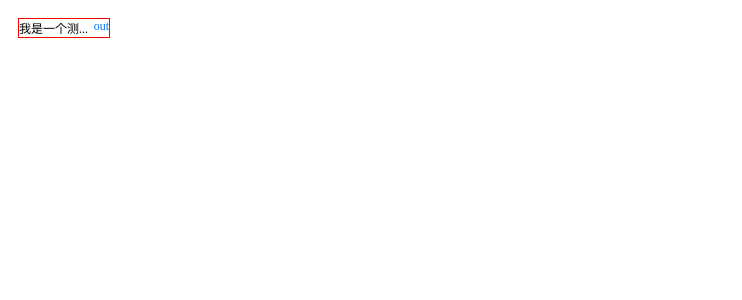
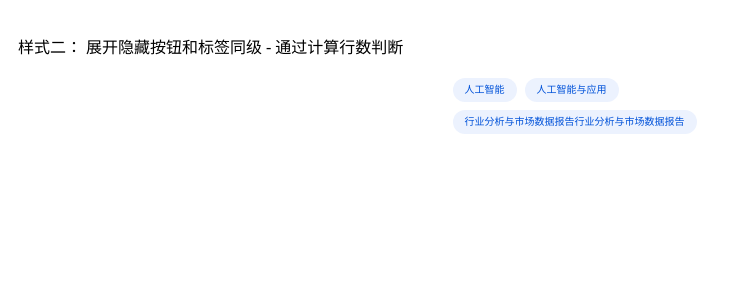
Before and after one commit to perfectyang/react-component, a React (Vite) app: page / in a window 1280 px wide. Shown: the top 300 px of the page, without its empty margins (0-742 px from the left). Built offline with nearby package versions, Linux system fonts and the light colour scheme.

Commit message:
fix: 升级react

```diff
--- a/src/App.tsx
+++ b/src/App.tsx
@@ -2,7 +2,8 @@ import React from "react";
 // import Son from './demo/Son';
 // import TestControll from "./demo/TestControll";
 // import TestControll from "./demo/TableDemo";
-import EllipsisText from "./components/EllipsisText";
+// import EllipsisText from "./components/EllipsisText";
+import EllipsisLabel from "./components/EllipsisLabel";
 
 interface IProps {}
 const App: React.FC<IProps> = ({}) => {
@@ -10,9 +11,10 @@ const App: React.FC<IProps> = ({}) => {
     <>
       <div style={{ padding: "10px" }}>
         {/* <Son value={'初始化'}  /> */}
-        <div style={{ width: "90px", border: "1px solid red" }}>
-          <EllipsisText text="我是一个测试文本" buttonText="out" />
-        </div>
+        {/* <div style={{ width: "90px", border: "1px solid red" }}> */}
+        {/*   {/* <EllipsisText text="我是一个测试文本" buttonText="out" /> */}
+        {/* </div> */}
+        <EllipsisLabel />
       </div>
     </>
   );
--- a/src/components/Ellipsis/index.tsx
+++ b/src/components/Ellipsis/index.tsx
@@ -1,4 +1,4 @@
-import { ts } from "@/language/translate";
+// import { ts } from "@/language/translate";
 import { Button, Tag } from "@arco-design/web-react";
 import React, {
   useCallback,
@@ -151,7 +151,7 @@ const Ellipsis: React.FC<IProps> = ({ tags, checked, onChecked, row = 1 }) => {
                   setExpanded(bool);
                 }}
               >
-                {!expanded ? ts("展开") : ts("收起")}
+                {!expanded ? "展开" : "收起"}
               </Button>
             )}
           </div>
--- /dev/null
+++ b/src/components/EllipsisLabel/index.less
@@ -0,0 +1,45 @@
+.list-con {
+  max-width: 375px;
+  height: 62px;
+  margin: 20px auto 0;
+  overflow: hidden;
+  /*      border: 1px solid red;*/
+  display: flex;
+  flex-wrap: wrap;
+}
+.list-con-3,
+.list-con-4 {
+  height: 62px;
+}
+.list-expand {
+  height: auto;
+}
+.label {
+  max-width: 132px;
+  max-width: calc(100% - 72px);
+  height: 24px;
+  border-radius: 22px;
+  background: #ecf2fe;
+  color: #0052d9;
+  font-size: 10px;
+  line-height: 24px;
+  text-align: center;
+  padding: 0 12px;
+  margin: 0 8px 8px 0;
+  white-space: nowrap;
+  text-overflow: ellipsis;
+  overflow: hidden;
+}
+.expand {
+  width: 50px;
+  font-size: 12px;
+  color: #666;
+  text-align: center;
+  margin: 5px auto;
+  /*      cursor: pointer;*/
+}
+.expand-btn {
+  max-width: 100px;
+  /*      cursor: pointer;*/
+  margin-right: 0;
+}
--- /dev/null
+++ b/src/components/EllipsisLabel/index.tsx
@@ -0,0 +1,122 @@
+import { useReactive } from "ahooks";
+import cls from "classnames";
+import { useLayoutEffect, useMemo, useRef } from "react";
+import "./index.less";
+interface IProps {}
+const EllipsisLabel: React.FC<IProps> = (props) => {
+  const state = useReactive({
+    labelList: [
+      "人工智能",
+      "人工智能与应用",
+      "行业分析与市场数据报告行业分析与市场数据报告",
+      "标签标签标签标签标签标签标签",
+      "标签A",
+      "啊啊啊",
+      "宝宝贝贝",
+      "微信",
+      "吧啊啊",
+      "哦哦哦哦哦哦哦哦",
+      "人工智能",
+      "人工智能与应用",
+    ],
+    isExpand: false,
+    showExpandBtn: true,
+    labelLength: 12,
+    hideLength: 0,
+  });
+  const parentRef = useRef();
+
+  const initData = () => {
+    // const listCon = document.querySelector(".list-con-4");
+    const listCon = parentRef.current;
+    const labels = listCon?.querySelectorAll(".label:not(.expand-btn)");
+    console.log("labels", labels);
+    const firstLabelOffsetLeft = labels[0].getBoundingClientRect().left; // 第一个标签左侧偏移量
+    const labelMaringRight = parseInt(
+      window.getComputedStyle(labels[0]).marginRight
+    );
+    let line = 0; // 几行
+    let labelIndex = 0; // 渲染第几个
+    for (let i = 0; i < labels.length; i++) {
+      const _offsetLeft = labels[i].getBoundingClientRect().left;
+      if (firstLabelOffsetLeft === _offsetLeft) {
+        line += 1;
+      }
+      if (line > 2) {
+        state.showExpandBtn = true;
+        labelIndex = i;
+        // state.labelLength = state.hideLength
+        break;
+      } else {
+        state.showExpandBtn = false;
+      }
+    }
+    if (!state.showExpandBtn) {
+      return;
+    }
+    setTimeout(() => {
+      const listConRect = listCon.current.getBoundingClientRect();
+      const expandBtn = listCon.current.querySelector(".expand-btn");
+      const expandBtnWidth = expandBtn.getBoundingClientRect().width;
+      for (let i = labelIndex - 1; i >= 0; i--) {
+        console.log(labels[i]);
+        const labelRight =
+          labels[i].getBoundingClientRect().right - listConRect.left;
+        console.log(labelRight, expandBtnWidth, labelMaringRight);
+        if (
+          labelRight + labelMaringRight + expandBtnWidth <=
+          listConRect.width
+        ) {
+          state.hideLength = i + 1;
+          state.labelLength = state.hideLength;
+          break;
+        }
+      }
+    });
+  };
+
+  const changeExpand = () => {
+    state.isExpand = !state.isExpand;
+    if (state.isExpand) {
+      state.labelLength = state.labelList.length;
+    } else {
+      state.labelLength = state.hideLength;
+    }
+  };
+
+  const renderTags = useMemo(() => {
+    return state.labelList.slice(0, state.labelLength);
+  }, [state.labelList, state.labelLength]);
+
+  useLayoutEffect(() => {
+    initData();
+  }, []);
+
+  return (
+    <>
+      <p className="title">
+        样式二： 展开隐藏按钮和标签同级 - 通过计算行数判断
+      </p>
+      <div id="app4">
+        <div
+          ref={parentRef}
+          className={cls("list-con list-con-4", {
+            "list-expand": state.isExpand,
+          })}
+        >
+          {renderTags.map((tag, idx) => {
+            return (
+              <div className="label" key={idx}>
+                {tag}
+              </div>
+            );
+          })}
+          <div className="label expand-btn" onClick={changeExpand}>
+            {!state.isExpand ? "展开 ▼" : "隐藏 ▲"}
+          </div>
+        </div>
+      </div>
+    </>
+  );
+};
+export default EllipsisLabel;
--- a/src/main.tsx
+++ b/src/main.tsx
@@ -1,9 +1,8 @@
-import React from 'react'
-import ReactDOM from 'react-dom'
-import App from './App'
-import './theme.less'
+import { createRoot } from "react-dom/client";
+import App from "./App";
+import "./theme.less";
 
-ReactDOM.render(
-  <App />,
-  document.getElementById('root')
-)
+const container = document.getElementById("root");
+const root = createRoot(container);
+
+root.render(<App />);
```
Also changed, not shown: package.json (+4 -4 lines), src/components/EllipsisLabel/demo.html (added), 1 other file (tests, documents, lock files or other folders).
